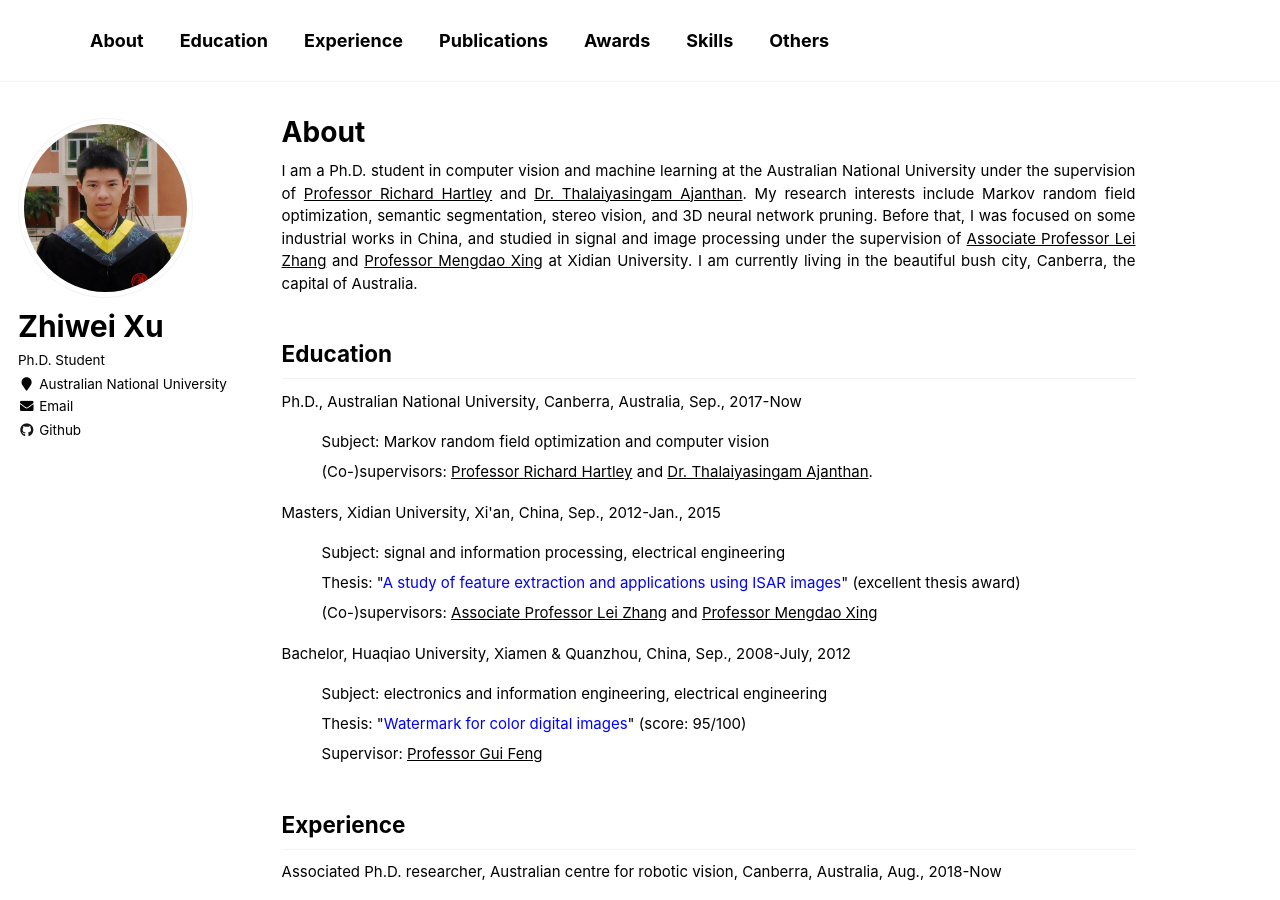
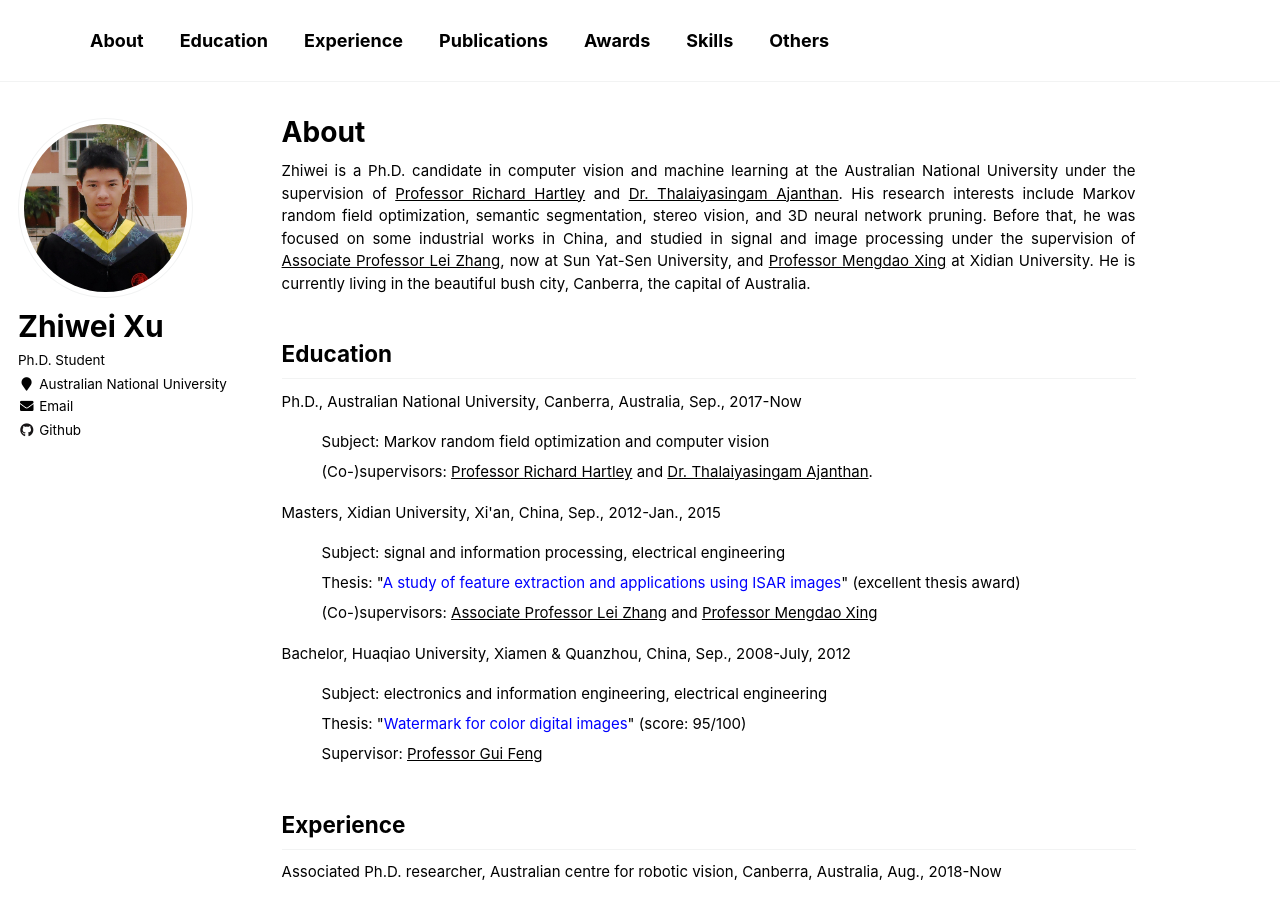
Before and after one commit to zwxu064/zwxu064.github.io, a Jekyll site: the page built from _pages/about.html, in a window 1280 px wide and 900 px high. Built offline with Jekyll 4.4.1, drawn with Linux system fonts in a browser that asks for light colours.

Commit message:
Update about.html
Replacing I by He

```diff
--- a/_pages/about.html
+++ b/_pages/about.html
@@ -8,7 +8,10 @@
   - /about.md
 ---
 
-<p> I am a Ph.D. student in computer vision and machine learning at the Australian National University under the supervision of <a style="color: inherit; text-decoration: underline;" href="http://users.cecs.anu.edu.au/~hartley/" target="_blank">Professor Richard Hartley</a> and <a style="color: inherit; text-decoration: underline;" href="https://tajanthan.github.io/" target="_blank">Dr. Thalaiyasingam Ajanthan</a>. My research interests include Markov random field optimization, semantic segmentation, stereo vision, and 3D neural network pruning. Before that, I was focused on some industrial works in China, and studied in signal and image processing under the supervision of <a style="color: inherit; text-decoration: underline;" href="https://web.xidian.edu.cn/zhanglei/" target="_blank">Associate Professor Lei Zhang</a> and  <a style="color: inherit; text-decoration: underline;" href="https://web.xidian.edu.cn/mdxing/" target="_blank">Professor Mengdao Xing</a> at Xidian University. I am currently living in the beautiful bush city, Canberra, the capital of Australia.</p>
+<p> Zhiwei is a Ph.D. candidate in computer vision and machine learning at the Australian National University under the supervision of <a style="color: inherit; text-decoration: underline;" href="http://users.cecs.anu.edu.au/~hartley/" target="_blank">Professor Richard Hartley</a> and <a style="color: inherit; text-decoration: underline;" href="https://tajanthan.github.io/" target="_blank">Dr. Thalaiyasingam Ajanthan</a>.
+  His research interests include Markov random field optimization, semantic segmentation, stereo vision, and 3D neural network pruning.
+  Before that, he was focused on some industrial works in China, and studied in signal and image processing under the supervision of <a style="color: inherit; text-decoration: underline;" href="https://web.xidian.edu.cn/zhanglei/" target="_blank">Associate Professor Lei Zhang</a>, now at Sun Yat-Sen University, and  <a style="color: inherit; text-decoration: underline;" href="https://web.xidian.edu.cn/mdxing/" target="_blank">Professor Mengdao Xing</a> at Xidian University.
+  He is currently living in the beautiful bush city, Canberra, the capital of Australia.</p>
 
 <h2 id="education">Education</h2>
 <div>Ph.D., Australian National University, Canberra, Australia, Sep., 2017-Now</div>
```
